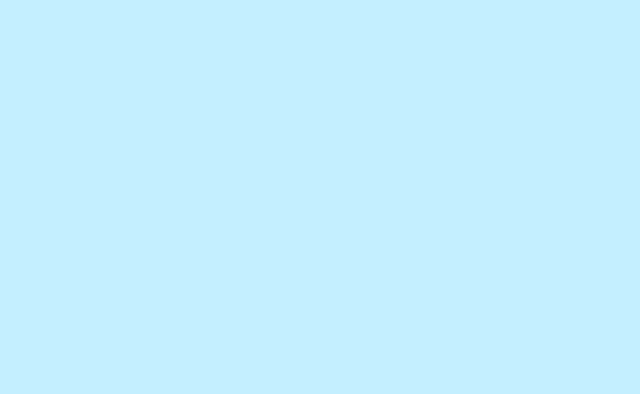
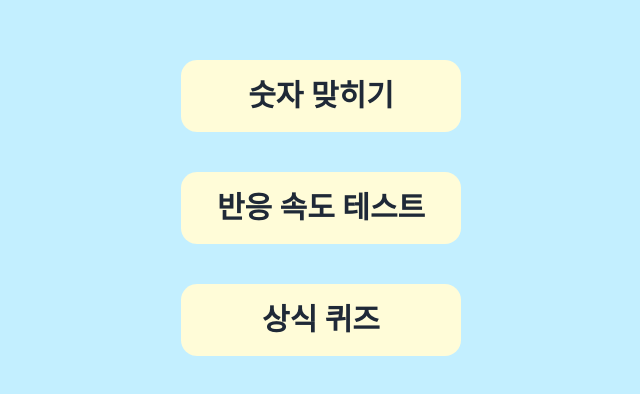
Before and after one commit to hyenee99/miniGame, a React (Vite) app: page /select in a window 1280 px wide. Before the commit this address had no page. Shown: the part 192-586 px from the top of the page, without its empty margins (319-959 px from the left). Built offline with nearby package versions, Linux system fonts and the light colour scheme; a web font is replaced by a local one.

Commit message:
feat: 게임 선택 화면 구현

```diff
--- a/src/App.jsx
+++ b/src/App.jsx
@@ -1,18 +1,21 @@
-import { BrowserRouter,Routes,Route}  from "react-router-dom";
+import { BrowserRouter, Routes, Route } from "react-router-dom";
 import Mainpage from "./pages/MainPage";
 import Layout from "./Layout";
+import Selectpage from "./pages/SelectPage";
+import GuessNumber from "./pages/GuessNumber";
 
 function App() {
-
   return (
     <BrowserRouter>
-       <Layout>
+      <Layout>
         <Routes>
           <Route path="/" element={<Mainpage />} />
+          <Route path="/select" element={<Selectpage />} />
+          <Route path="/guessnumber" element={<GuessNumber />} />
         </Routes>
-        </Layout>
+      </Layout>
     </BrowserRouter>
-  )
+  );
 }
 
-export default App
+export default App;
--- a/src/components/Button.jsx
+++ b/src/components/Button.jsx
@@ -1,15 +1,17 @@
 export default function Button({
-  width = 'w-70',
-  height = 'h-15',
-  color='#FFBCBC',
+  width = "w-70",
+  height = "h-18",
+  color = "#FFBCBC",
   text,
+  onClick,
 }) {
   return (
     <button
-      className={`${width} ${height} text-3xl font-bold rounded-2xl cursor-pointer bg-[#FFFCD8] hover:bg-[#fbf4a7]`}
-      style={{color:color}}
+      className={`${width} ${height} text-2xl sm:text-3xl font-bold rounded-2xl cursor-pointer bg-[#FFFCD8] hover:bg-[#fbf4a7]`}
+      style={{ color: color }}
+      onClick={onClick}
     >
       {text}
     </button>
-  )
+  );
 }
--- /dev/null
+++ b/src/pages/GuessNumber.jsx
@@ -0,0 +1,3 @@
+export default function GuessNumber() {
+  return <>숫자 맞히기</>;
+}
--- a/src/pages/MainPage.jsx
+++ b/src/pages/MainPage.jsx
@@ -2,10 +2,12 @@ import { useState } from "react";
 import Button from "../components/Button";
 import gameController from "../img/game-controller.png"
 import { useEffect } from "react";
+import { useNavigate } from "react-router-dom";
 export default function Mainpage() {
   const fullText = "Mini Game";
   const [displayedText, setDisplayedText] = useState("");
   const [index, setIndex] = useState(0);
+  const navigate=useNavigate();
 
   useEffect(() => {
     if (index >= fullText.length) return;
@@ -23,7 +25,7 @@ export default function Mainpage() {
     <div className="relative flex flex-col gap-8 items-center">
       <img src={gameController} alt="logo" className="absolute w-30 h-30 sm:w-40 sm:h-40 -top-20 -left-5 sm:-top-25 sm:-left-20 rotate-[-20deg] z-0"/>
       <h1 className="text-5xl z-10">{displayedText}</h1>
-      <Button text="PLAY" />
+      <Button text="PLAY" onClick={()=>navigate("/select")}/>
     </div>
   )
 }
--- /dev/null
+++ b/src/pages/SelectPage.jsx
@@ -0,0 +1,18 @@
+import { useNavigate } from "react-router-dom";
+import Button from "../components/Button";
+
+export default function Selectpage() {
+  const navigate = useNavigate();
+
+  return (
+    <div className="flex flex-col gap-10">
+      <Button
+        text="숫자 맞히기"
+        color="#1F2937"
+        onClick={() => navigate("/guessnumber")}
+      />
+      <Button text="반응 속도 테스트" color="#1F2937" />
+      <Button text="상식 퀴즈" color="#1F2937" />
+    </div>
+  );
+}
```
